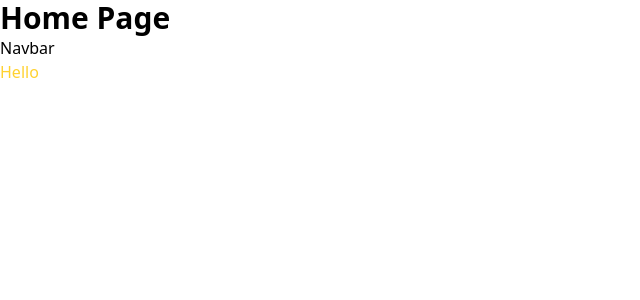
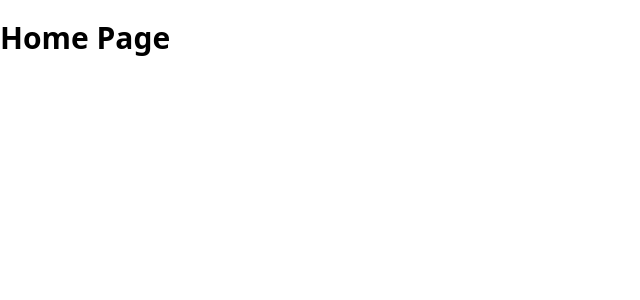
Before and after one commit to Kaushar45/carpet-ui, a React (Vite) app: page / in a window 1280 px wide. Shown: the top 300 px of the page, without its empty margins (0-640 px from the left). Built offline with nearby package versions, Linux system fonts and the light colour scheme.

Commit message:
refactor: update App component structure and reintroduce Navbar with Outlet

```diff
--- a/src/App.tsx
+++ b/src/App.tsx
@@ -1,13 +1,14 @@
 import Navbar from "./component/Navbar";
+import { Outlet } from "react-router-dom";
 
 function App() {
   return (
-    <>
-      <div>
-        <Navbar />
-        <h1 className="text-amber-300 ">Hello</h1>
-      </div>
-    </>
+    <div className="bg-slate-50 min-h-screen flex flex-col font-sans text-slate-800">
+      <Navbar />
+      <main className="flex-1 w-full max-w-7xl mx-auto px-4 py-8">
+        <Outlet />
+      </main>
+    </div>
   );
 }
 
--- a/src/component/Navbar.jsx
+++ /dev/null
@@ -1,23 +0,0 @@
-import React from "react";
-
-const Navbar = () => {
-  return (
-    <div>
-
-      <h1>Navbar</h1>
-    </div>
-  );
-};
-
-export default Navbar;
-// type ButtonProps = {
-//   label: string
-// }
-
-// export default function Button({ label }: ButtonProps) {
-//   return (
-//     <button className="px-4 py-2 bg-blue-500 text-white rounded">
-//       {label}
-//     </button>
-//   )
-// }
--- /dev/null
+++ b/src/component/Navbar.tsx
@@ -0,0 +1,13 @@
+import React from "react";
+
+const Navbar = () => {
+  return (
+    <>
+      <nav className="p-4">
+        <h1>My Shop</h1>
+      </nav>
+    </>
+  );
+};
+
+export default Navbar;
--- a/src/main.tsx
+++ b/src/main.tsx
@@ -1,13 +1,11 @@
 import { StrictMode } from "react";
 import { createRoot } from "react-dom/client";
 import "./index.css";
-import App from "./App.tsx";
 import { RouterProvider } from "react-router-dom";
 import { router } from "./router";
 
 createRoot(document.getElementById("root")!).render(
   <StrictMode>
     <RouterProvider router={router} />
-    <App />
   </StrictMode>,
 );
--- a/src/pages/Home.tsx
+++ b/src/pages/Home.tsx
@@ -1,7 +1,7 @@
 const Home = () => {
   return (
     <div>
-      <h1 className="text-3xl font-bold">Home Page</h1>
+      <h1 className="text-3xl font-bold pt-5">Home Page</h1>
     </div>
   );
 };
```
